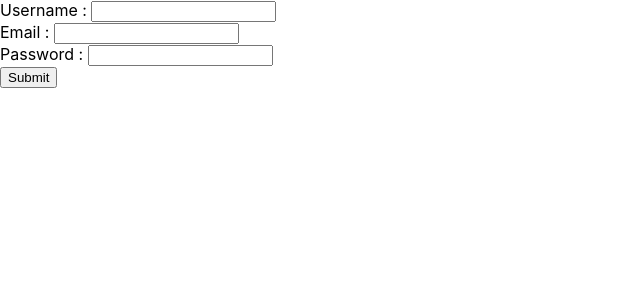
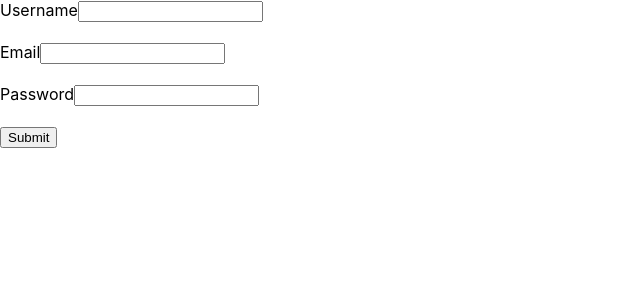
Before and after one commit to amanj18/signupform, a React (Create React App) app: page / in a window 1280 px wide. Shown: the top 300 px of the page, without its empty margins (0-640 px from the left). Built offline with nearby package versions, Linux system fonts and the light colour scheme.

Commit message:
adding a input field component

```diff
--- a/src/App.js
+++ b/src/App.js
@@ -1,16 +1,19 @@
 import React from 'react';
 import { BrowserRouter as Router, Route, Routes } from 'react-router-dom';
+import InputForm from "./components/InputForm";
 import FormPreview from './components/FormPreview';
-import InputForm from './components/InputForm';
+import { FormProvider } from './FormContext';
 
 const App = () => {
   return (
+    <FormProvider>
       <Router>
         <Routes>
           <Route path="/" element={<InputForm />} />
           <Route path="/preview" element={<FormPreview />} />
         </Routes>
       </Router>
+    </FormProvider>
   );
 };
 
--- /dev/null
+++ b/src/FormContext.js
@@ -0,0 +1,17 @@
+import React, { createContext, useState } from 'react';
+
+export const FormContext = createContext();
+
+export const FormProvider = ({ children }) => {
+    const [formData, setFormData] = useState({
+        username: '',
+        email: '',
+        password: ''
+    });
+
+    return (
+        <FormContext.Provider value={{ formData, setFormData }}>
+            {children}
+        </FormContext.Provider>
+    );
+};
--- a/src/components/Button.js
+++ b/src/components/Button.js
@@ -6,4 +6,4 @@ const Button = () => {
   )
 }
 
-export default Button
+export default Button;
--- a/src/components/FormPreview.js
+++ b/src/components/FormPreview.js
@@ -1,18 +1,17 @@
-import React from 'react';
-import { useLocation } from 'react-router-dom';
+import React, { useContext } from 'react';
+import { FormContext } from '../FormContext';
 
 const FormPreview = () => {
-    const location = useLocation();
-    const formdata = location.state;
+    const { formData } = useContext(FormContext);
 
     return (
         <div>
             <h1>Form Preview</h1>
-            {formdata ? (
+            {formData ? (
                 <div>
-                    <p>Username : {formdata.username}</p>
-                    <p>Email : {formdata.email}</p>
-                    <p>Password : {formdata.password}</p>
+                    <p><strong>Username:</strong> {formData.username}</p>
+                    <p><strong>Email:</strong> {formData.email}</p>
+                    <p><strong>Password:</strong> {formData.password}</p>
                 </div>
             ) : (
                 <p>No form data available.</p>
--- /dev/null
+++ b/src/components/InputField.js
@@ -0,0 +1,13 @@
+import React from 'react'
+
+const InputField = ({label, name, type , value ,onChange}) => {
+  return (
+    <>
+        <label >{label}</label>
+        <input type={type} name={name} value={value} onChange={onChange} required /><br />
+
+    </>
+  )
+}
+
+export default InputField;
--- a/src/components/InputForm.js
+++ b/src/components/InputForm.js
@@ -1,44 +1,42 @@
-import React  , { useState } from 'react'
+import React, { useContext } from 'react';
+import { Link } from 'react-router-dom';
+import { FormContext } from '../FormContext';
 import Button from './Button';
-import { Link } from 'react-router-dom';
+import InputField from './InputField';
 
 const InputForm = () => {
-
-        const [formData , setFormData] = useState({
-            username: '',
-            email: '',
-            password: ''
-        })
+    const { formData, setFormData } = useContext(FormContext);
 
     const handleChange = (e) => {
         const { name, value } = e.target;
-        setFormData(prevState => ({
-            ...prevState,
+        setFormData({
+            ...formData,
             [name]: value
-        }));
-    }
+        });
+    };
 
     const handleSubmit = (e) => {
         e.preventDefault();
         console.log(formData);
-    }
+    };
 
     return (
         <>
-    <form className='form-container' onSubmit={handleSubmit} >
-        <label>Username : </label>
-        <input type="text" name="username" value={formData.username} onChange={handleChange} required/><br/>
-        <label>Email : </label>
-        <input type="text" name="email" value={formData.email} onChange={handleChange} required/><br/>
-        <label>Password : </label>
-        <input type="text" name="password" value={formData.password} onChange={handleChange} required/><br/>
+            <form className='form-container' onSubmit={handleSubmit}>
 
-        <Link to="/preview" state={formData}>
+                <InputField label="Username" name="username" type="text" value={formData.username} onChange={handleChange} required /><br />
+
+                <InputField label="Email" name="email" type="email" value={formData.email} onChange={handleChange} required /><br />
+
+                <InputField label="Password" name="password" type="password" value={formData.password} onChange={handleChange} required /><br />
+
+                <Link to="/preview" >
                     <Button />
                 </Link>
+
             </form>
         </>
-  )
-}
+    );
+};
 
-export default InputForm
+export default InputForm;
```
Lines whose indentation alone changed are shown as unchanged.
